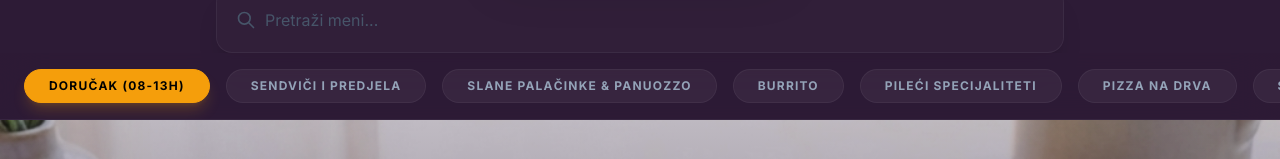
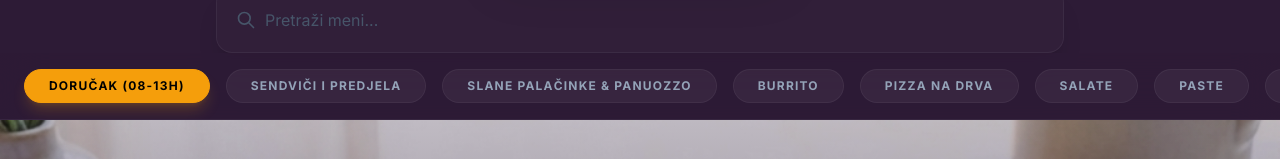
Before and after one commit to toscanaraska/menu, a React (Vite) app: page / in a window 1280 px wide. Shown: the part 234-393 px from the top of the page. Built offline with nearby package versions, Linux system fonts and the light colour scheme.

Commit message:
brisanje pilecih specijaliteta kao kategorije

```diff
--- a/App.tsx
+++ b/App.tsx
@@ -1,5 +1,5 @@
 
-import React, { useState, useMemo } from 'react';
+import React, { useState, useMemo, useRef, useCallback } from 'react';
 import { INITIAL_DATA } from './constants';
 import { MenuState, MenuItem } from './types';
 import Layout from './components/Layout';
@@ -47,10 +47,19 @@ const App: React.FC = () => {
     return filteredItems.filter(item => item.categoryId === activeCategoryId);
   }, [filteredItems, activeCategoryId, searchQuery]);
 
-  const handleCategoryChange = (catId: string) => {
+  const categoryBarRef = useRef<HTMLDivElement>(null);
+
+  const handleCategoryChange = useCallback((catId: string, buttonEl?: HTMLButtonElement | null) => {
     setActiveCategoryId(catId);
     if (searchQuery) setSearchQuery("");
-  };
+    if (buttonEl && categoryBarRef.current) {
+      const bar = categoryBarRef.current;
+      const btnLeft = buttonEl.offsetLeft;
+      const btnWidth = buttonEl.offsetWidth;
+      const barWidth = bar.offsetWidth;
+      bar.scrollTo({ left: btnLeft - barWidth / 2 + btnWidth / 2, behavior: 'smooth' });
+    }
+  }, [searchQuery]);
 
   const handleMenuTypeToggle = (type: 'FOOD' | 'DRINK') => {
     if (menuType === type) return;
@@ -136,12 +145,12 @@ const App: React.FC = () => {
 
       {/* Categories Horizontal Scroll */}
       <div className="sticky top-[81px] md:top-[93px] z-40 bg-[#2d1b36]/80 backdrop-blur-xl border-b border-white/5 overflow-hidden">
-        <div className="max-w-7xl mx-auto overflow-x-auto no-scrollbar scroll-smooth">
+        <div ref={categoryBarRef} className="max-w-7xl mx-auto overflow-x-auto no-scrollbar scroll-smooth">
           <div className="flex gap-2 md:gap-4 px-6 py-4 min-w-max md:justify-center">
             {visibleCategories.map(cat => (
               <button
                 key={cat.id}
-                onClick={() => handleCategoryChange(cat.id)}
+                onClick={(e) => handleCategoryChange(cat.id, e.currentTarget)}
                 className={`flex-shrink-0 whitespace-nowrap px-6 py-2 rounded-full text-[10px] md:text-xs font-black uppercase tracking-widest transition-all duration-300 border ${activeCategoryId === cat.id && !searchQuery
                   ? 'bg-amber-500 text-black border-amber-500 shadow-lg shadow-amber-500/20'
                   : 'bg-white/5 text-slate-400 border-white/5 hover:bg-white/10 hover:text-slate-200'
--- a/constants.ts
+++ b/constants.ts
@@ -20,7 +20,6 @@ export const INITIAL_DATA: MenuState = {
     { id: 'cat_sendvici', name: { sr: 'Sendviči i Predjela', en: 'Sandwiches & Appetizers' }, type: CategoryType.FOOD, order: 2, imageUrl: "assets/cat_sandwiches.png" },
     { id: 'cat_palacinke_slane', name: { sr: 'Slane Palačinke & Panuozzo', en: 'Savory Crepes & Panuozzo' }, type: CategoryType.FOOD, order: 3, imageUrl: "assets/cat_savory_crepes.png" },
     { id: 'cat_burrito', name: { sr: 'Burrito', en: 'Burrito' }, type: CategoryType.FOOD, order: 4, imageUrl: "assets/cat_burrito.png" },
-    { id: 'cat_piletina', name: { sr: 'Pileći Specijaliteti', en: 'Chicken Specialties' }, type: CategoryType.FOOD, order: 5, imageUrl: "assets/cat_chicken.png" },
     { id: 'cat_pizza', name: { sr: 'Pizza na drva', en: 'Wood-fired Pizza' }, type: CategoryType.FOOD, order: 6, imageUrl: "assets/cat_pizza.png" },
     { id: 'cat_salate', name: { sr: 'Salate', en: 'Salads' }, type: CategoryType.FOOD, order: 8, imageUrl: "assets/cat_salads.png" },
     { id: 'cat_paste', name: { sr: 'Paste', en: 'Pasta' }, type: CategoryType.FOOD, order: 9, imageUrl: "assets/cat_pasta.png" },
```
